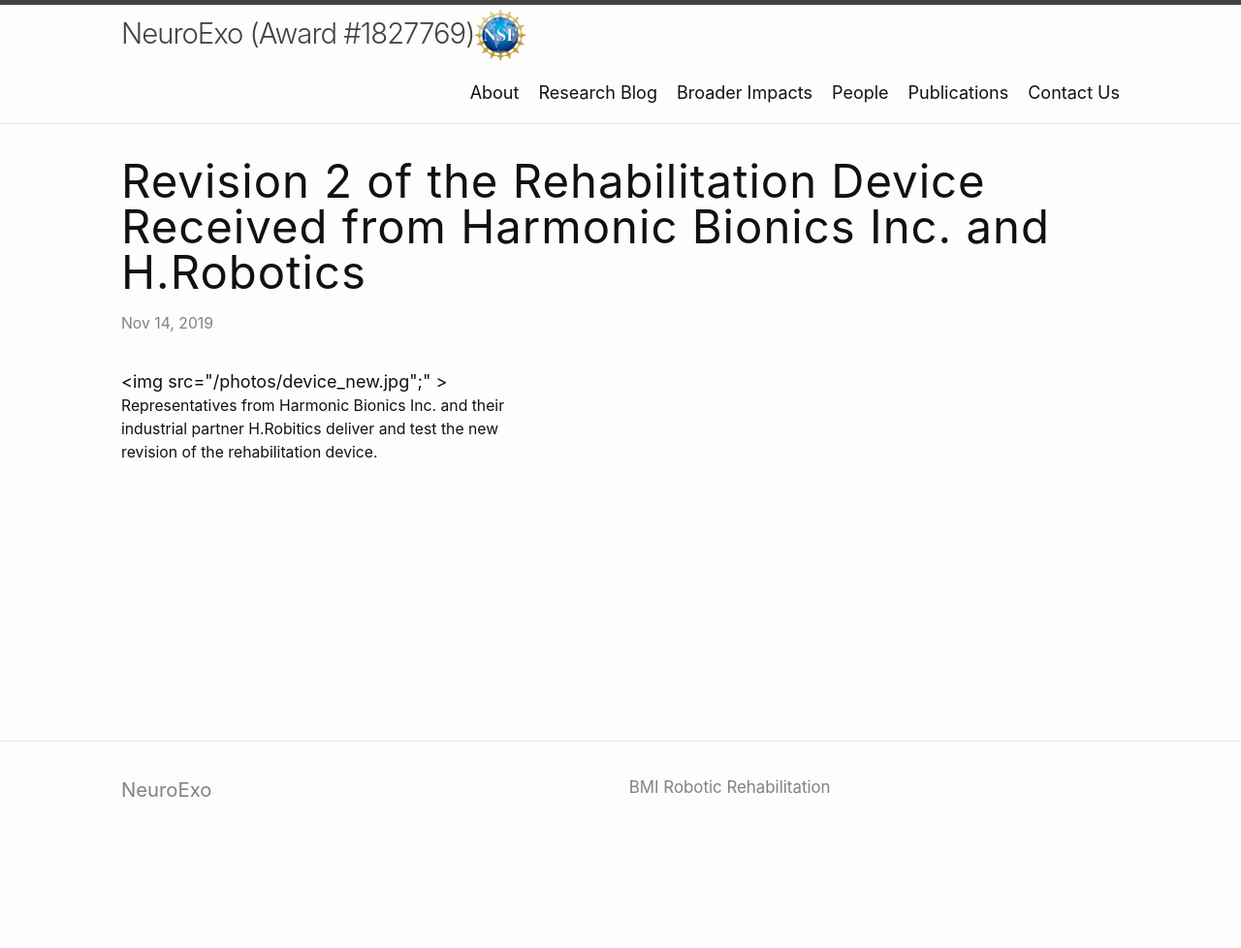
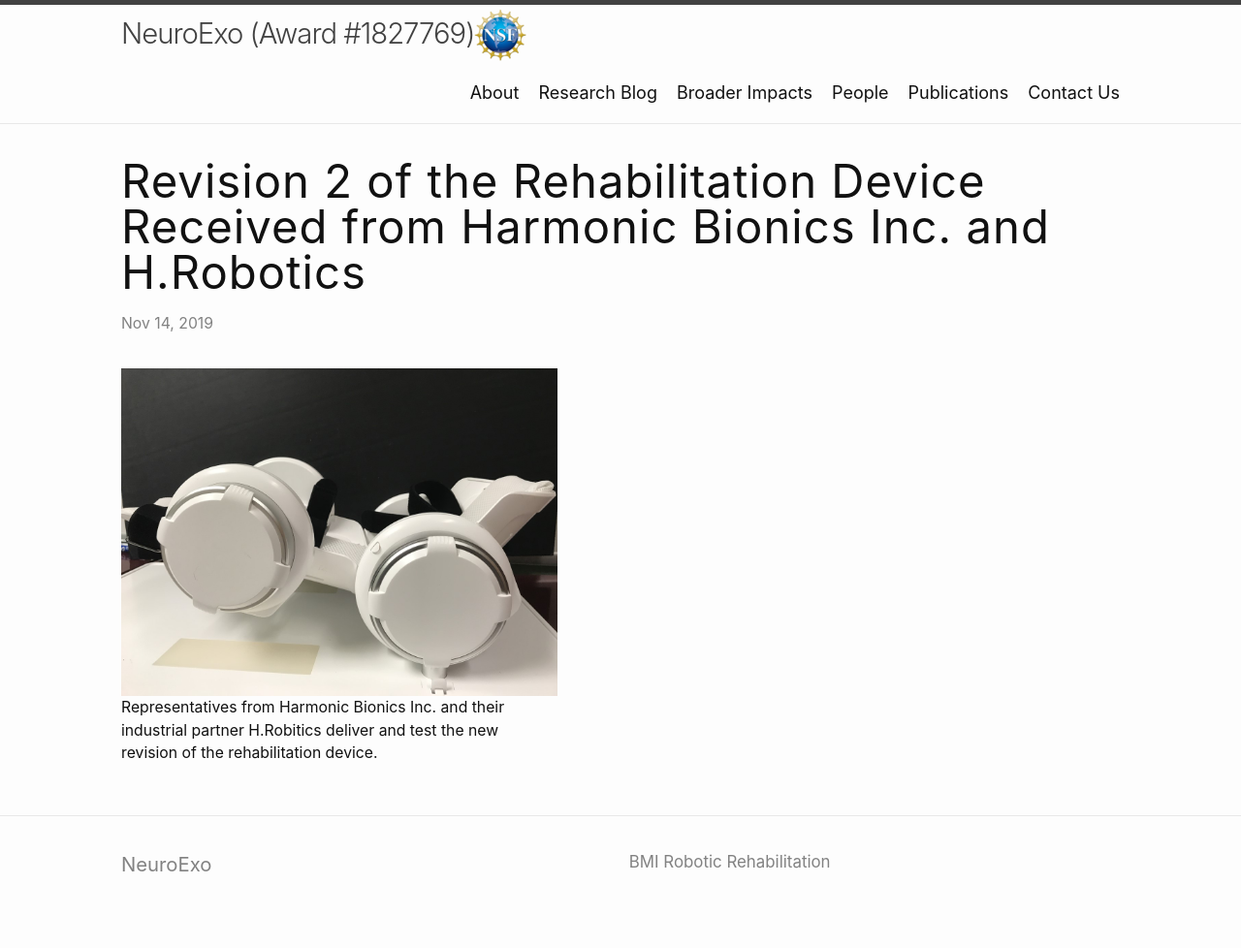
Before and after one commit to arcraik/neuroexo-website, a Jekyll site: the page built from _posts/2019-11-14-new-device.md, in a window 1280 px wide. Shown: the whole page at 97% size. Built offline with Jekyll 4.4.1, drawn with Linux system fonts in a browser that asks for light colours; before the commit the page ends 900 px from its top, so only the background shows below that.

Commit message:
Update 2019-11-14-new-device.md

```diff
--- a/_posts/2019-11-14-new-device.md
+++ b/_posts/2019-11-14-new-device.md
@@ -3,6 +3,6 @@ layout: post
 title: Revision 2 of the Rehabilitation Device Received from Harmonic Bionics Inc. and H.Robotics
 ---
 <figure class="post">
-<img src="/photos/device_new.jpg";" >
+<img src="/photos/device_new.jpg">
 <figcaption>Representatives from Harmonic Bionics Inc. and their industrial partner H.Robitics deliver and test the new revision of the rehabilitation device.
 </figcaption></figure>
```
